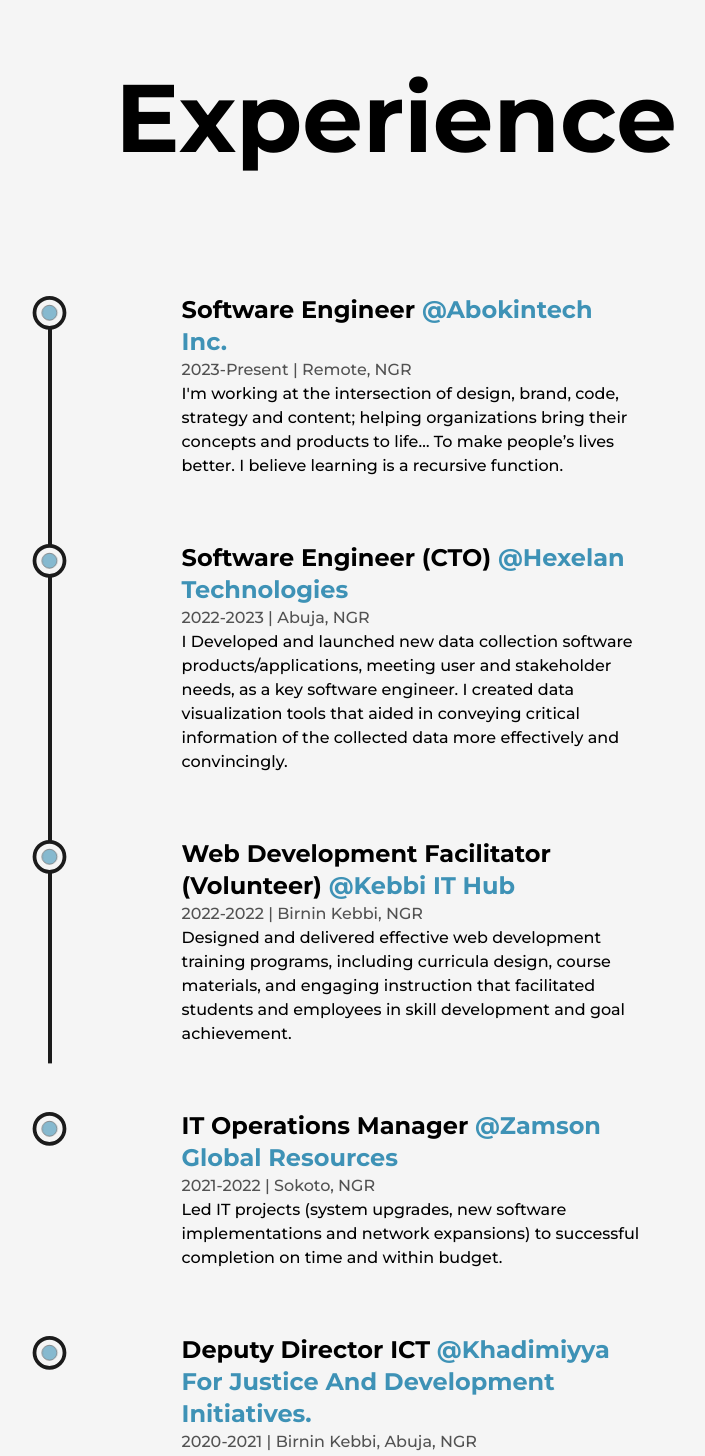
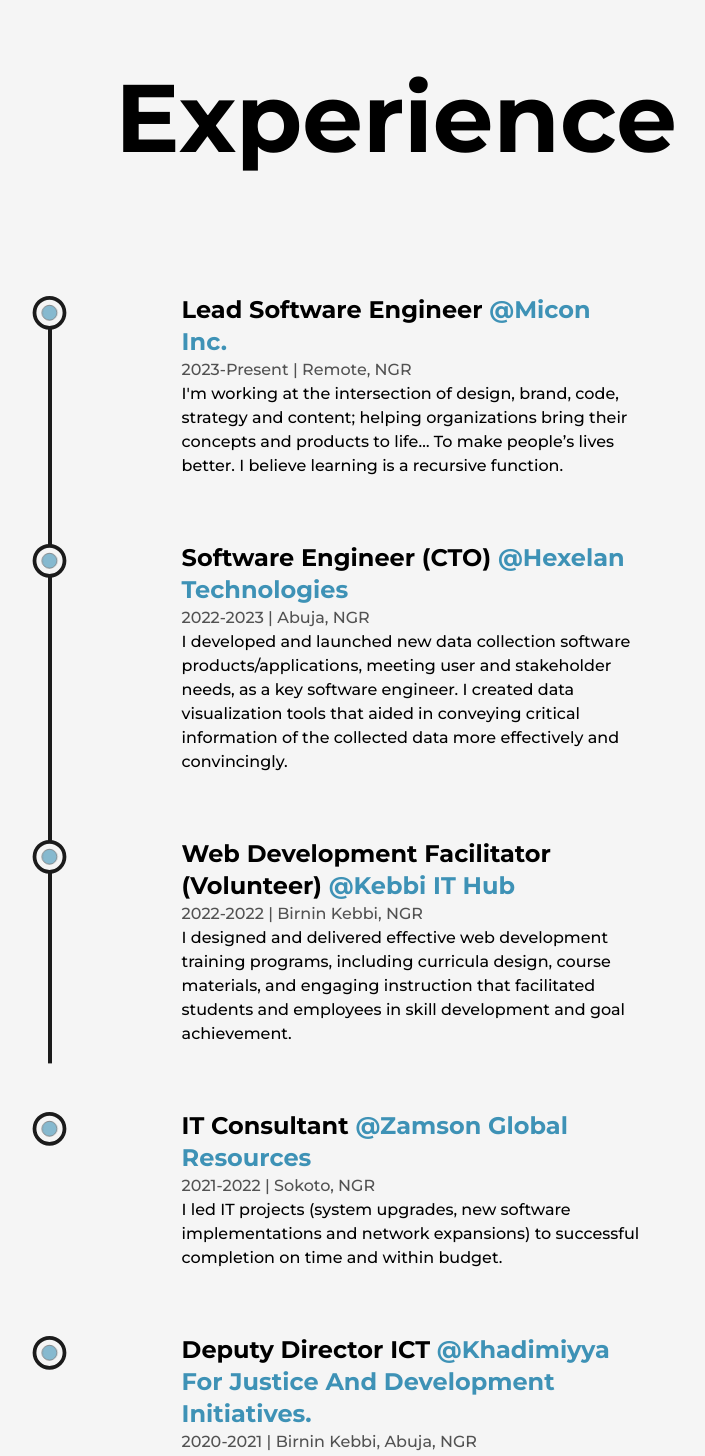
Before and after one commit to mainerprenuer/portfolio_v2, a Next.js app: page /about in a window 1280 px wide. Shown: the part 2278-3734 px from the top of the page, without its empty margins (244-949 px from the left). Built offline with nearby package versions, Linux system fonts and the light colour scheme.

Commit message:
make changes on company profile

```diff
--- a/src/components/Experience.js
+++ b/src/components/Experience.js
@@ -49,8 +49,8 @@ const Experience = () => {
 
             <ul className='w-full flex flex-col items-start justify-between ml-4 xs:ml-2'>
                 <Details
-                    position="Software Engineer"
-                    company="Abokintech Inc."
+                    position="Lead Software Engineer"
+                    company="Micon Inc."
                     companyLink="http://abokintech.vercel.app"
                     time="2023-Present"
                     address="Remote, NGR"
@@ -66,7 +66,7 @@ const Experience = () => {
                     companyLink="http://hexelan.tech/"
                     time="2022-2023"
                     address="Abuja, NGR"
-                    work="I Developed and launched new data
+                    work="I developed and launched new data
                     collection software
                     products/applications, meeting
                     user and stakeholder needs, as a
@@ -84,7 +84,7 @@ const Experience = () => {
                     companyLink="https://www.africatechschools.com/school/kebbi-innovation-and-tech-hub/"
                     time="2022-2022"
                     address="Birnin kebbi, NGR"
-                    work="Designed and delivered effective
+                    work="I designed and delivered effective
                     web development training programs,
                     including curricula design, course
                     materials, and engaging
@@ -94,12 +94,12 @@ const Experience = () => {
                 />
 
                 <Details
-                    position="IT Operations Manager"
+                    position="IT Consultant"
                     company="Zamson Global Resources"
                     companyLink="/"
                     time="2021-2022"
                     address="Sokoto, NGR"
-                    work="Led IT projects (system upgrades,
+                    work="I led IT projects (system upgrades,
                         new software implementations and
                         network expansions) to successful
                         completion on time and within
--- a/src/pages/api/hello.js
+++ b/src/pages/api/hello.js
@@ -1,5 +1,5 @@
 // Next.js API route support: https://nextjs.org/docs/api-routes/introduction
 
 export default function handler(req, res) {
-  res.status(200).json({ name: 'John Doe' })
+  res.status(200).json({ name: 'Mousty Mainer' })
 }
--- a/src/pages/articles.js
+++ b/src/pages/articles.js
@@ -114,7 +114,6 @@ const articles = () => {
                 <AnimatedText text="words can change the world!" className='mb-16 lg:!text-7xl sm:mb-8 sm:!text-6xl xs:!text-4xl'/>
                 <ul className='grid grid-cols-2 gap-16 lg:gap-8 md:grid-cols-1 md:gap-y-16'>
                     <FeaturedArticle
-
                         title="Build A Custom Pagination Component In Reactjs From Scratch"
                         summary="Learn how to build a custom pagination component in ReactJS from scratch.
                         Follow this step-by-step guide to integrate Pagination component in your ReactJS project."
@@ -123,7 +122,6 @@ img={article1}
                         link="/"
                     />
                     <FeaturedArticle
-
                         title="Creating Stunning Loading Screens In React: Build 3 Types Of Loading Screens"
                         summary="Learn how to create stunning loading screens in React with 3 different methods.
                         Discover how to use React-Loading, React-Lottie & build a custom loading screen.
```
Lines whose indentation alone changed are shown as unchanged.
